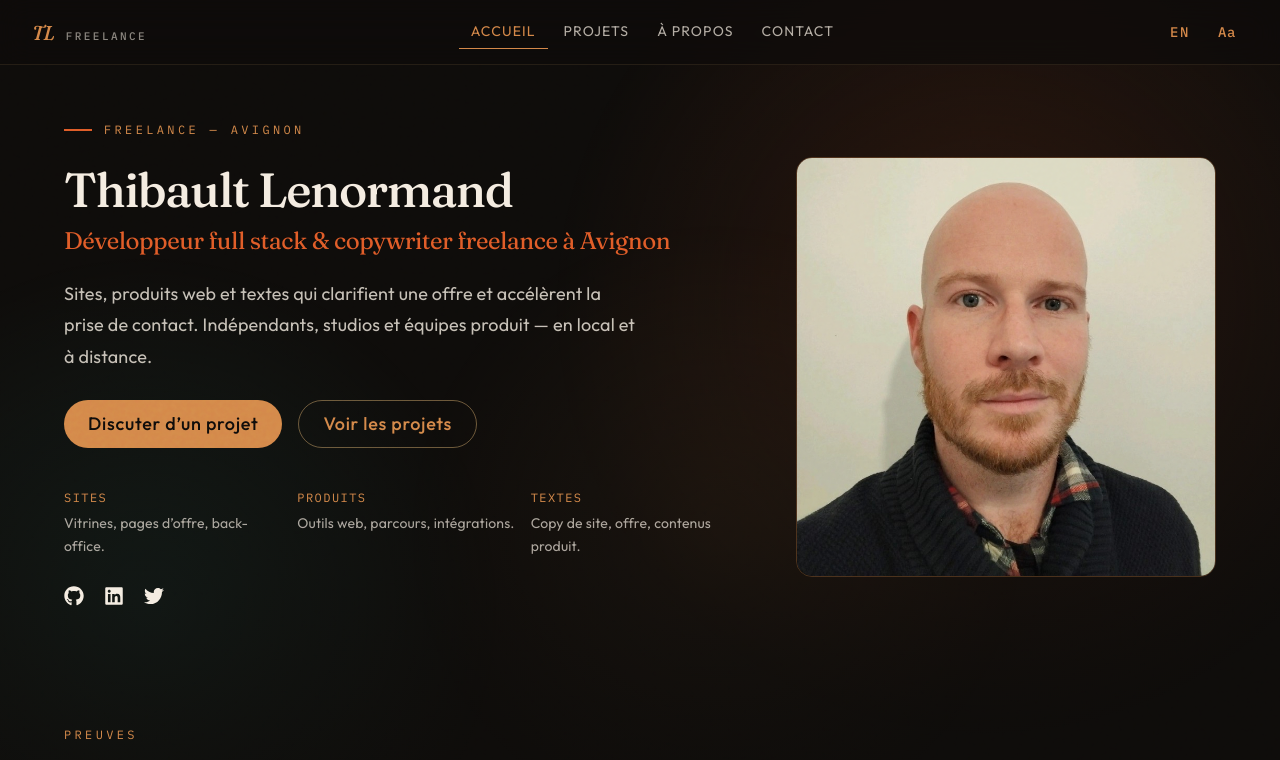
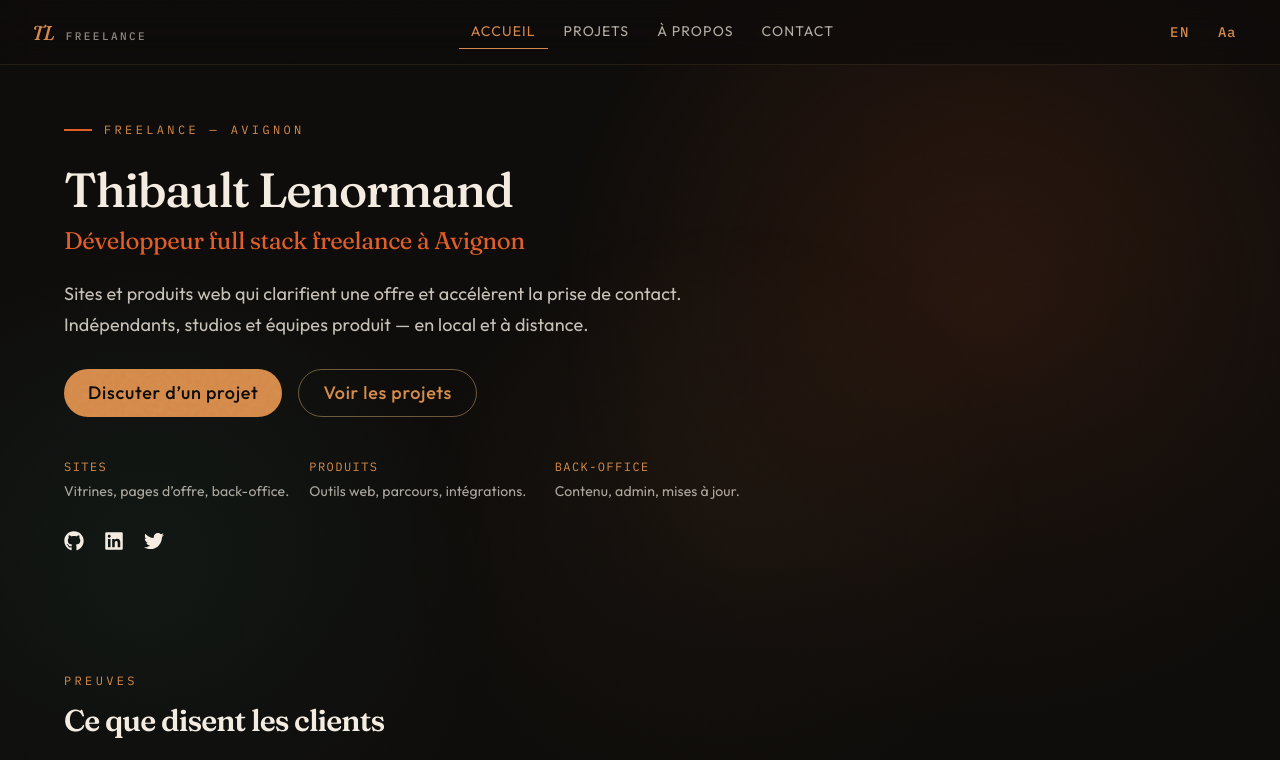
Before and after one commit to ThibaultL24/Portfolio, a React (Vite) app: page / in a window 1280 px wide. Shown: the top 760 px of the page. Built offline with nearby package versions, Linux system fonts and the light colour scheme; a web font is replaced by a local one.

Commit message:
new design blue

```diff
--- a/index.html
+++ b/index.html
@@ -7,7 +7,7 @@
     <meta name="viewport" content="width=device-width, initial-scale=1.0" />
     <meta
       name="description"
-      content="Thibault Lenormand — développeur full stack & copywriter freelance à Avignon. Sites, produits web et textes qui clarifient une offre."
+      content="Thibault Lenormand — développeur full stack freelance à Avignon. Sites et produits web pour indépendants, studios et équipes produit."
     />
     <title>Thibault Lenormand — Développeur freelance à Avignon</title>
   </head>
--- a/src/features/contact/components/MonOffreSection.jsx
+++ b/src/features/contact/components/MonOffreSection.jsx
@@ -9,7 +9,6 @@ const MonOffreSection = () => {
     "portfolioCreation",
     "uiuxDesign",
     "technicalConsulting",
-    "writing",
   ];
 
   return (
--- a/src/features/home/components/HeroSection.jsx
+++ b/src/features/home/components/HeroSection.jsx
@@ -1,7 +1,6 @@
 // src/features/home/components/HeroSection.jsx
 import {
   Box,
-  Flex,
   Heading,
   Text,
   VStack,
@@ -13,7 +12,6 @@ import {
 } from "@chakra-ui/react";
 import { Link as RouterLink } from "react-router-dom";
 import { FaGithub, FaLinkedin, FaTwitter } from "react-icons/fa";
-import profileImg from "../../../assets/img/Thibault1.jpg";
 import { useTranslation } from "../../../hooks/useTranslation";
 
 const HeroSection = () => {
@@ -22,8 +20,7 @@ const HeroSection = () => {
 
   return (
     <Box as="section" aria-labelledby="hero-heading" overflow="hidden">
-      <Flex direction={{ base: "column", lg: "row" }} align="center" gap={{ base: 8, lg: 12 }}>
-        <VStack align="flex-start" spacing={6} flex="1.15" py={{ base: 8, md: 12 }} zIndex={2}>
+      <VStack align="flex-start" spacing={6} maxW="720px" py={{ base: 8, md: 12 }}>
         <HStack spacing={3} align="center">
           <Box w="28px" h="2px" bg="brand.ember" />
           <Text
@@ -58,7 +55,7 @@ const HeroSection = () => {
             {t("home.titleRole")}
           </Text>
         </Heading>
-          <Text fontSize={{ base: "md", md: "lg" }} color="rgba(244,236,225,0.8)" maxW="580px" lineHeight="1.75">
+        <Text fontSize={{ base: "md", md: "lg" }} color="rgba(244,236,225,0.8)" lineHeight="1.75">
           {t("home.description")}
         </Text>
         <HStack spacing={4} pt={1} wrap="wrap">
@@ -73,7 +70,14 @@ const HeroSection = () => {
           <SimpleGrid columns={{ base: 1, sm: 3 }} spacing={4} pt={4} w="100%">
             {offers.map((item) => (
               <Box key={item.title}>
-                  <Text fontFamily="'IBM Plex Mono', monospace" fontSize="xs" letterSpacing="0.12em" textTransform="uppercase" color="brand.copper" mb={1}>
+                <Text
+                  fontFamily="'IBM Plex Mono', monospace"
+                  fontSize="xs"
+                  letterSpacing="0.12em"
+                  textTransform="uppercase"
+                  color="brand.copper"
+                  mb={1}
+                >
                   {item.title}
                 </Text>
                 <Text fontSize="sm" color="rgba(244,236,225,0.68)">
@@ -99,21 +103,6 @@ const HeroSection = () => {
           </Link>
         </HStack>
       </VStack>
-
-        <Box flex="0.85" w="100%" maxW={{ lg: "420px" }}>
-          <Box
-            as="img"
-            src={profileImg}
-            alt="Thibault Lenormand"
-            w="100%"
-            h={{ base: "320px", md: "420px" }}
-            objectFit="cover"
-            objectPosition="50% 12%"
-            borderRadius="16px"
-            border="1px solid rgba(212,137,74,0.28)"
-          />
-        </Box>
-      </Flex>
     </Box>
   );
 };
--- a/src/translations/locales/en/about.js
+++ b/src/translations/locales/en/about.js
@@ -1,20 +1,20 @@
 export const about = {
   title: "About",
   description:
-    "Full stack developer & copywriter in Avignon. Sites, products, and copy that move an offer forward.",
+    "Full stack developer in Avignon. Sites and products that move an offer forward.",
   metaTitle: "About — Thibault Lenormand",
   metaDescription:
-    "Background of Thibault Lenormand, full stack developer and copywriter freelance in Avignon.",
+    "Background of Thibault Lenormand, full stack developer freelance in Avignon.",
   kicker: "Background",
   profile: {
     title: "Profile",
     introduction: "My name is Thibault Lenormand.",
     experience:
-      "I build websites and web products, and I write the copy that goes with them — offer pages, site content, product writing.",
+      "I build websites and web products: showcase sites, offer pages, back-office tools.",
     transition:
-      "Full stack training at The Hacking Project, then client work and product collaborations, including around Intuition. Before code: modern literature and theater. That background mainly shows up as clear interfaces and clear writing — useful, without unnecessary jargon.",
+      "Full stack training at The Hacking Project, then client work and product collaborations, including around Intuition. Before code: modern literature and theater. That mostly shows up as clear interfaces — useful, without unnecessary jargon.",
     current:
-      "Today I work as a freelancer from Avignon: design, development, and copy.",
+      "Today I work as a freelancer from Avignon: design and development.",
     conclusion:
       "If you have a site, an offer, or a product to move forward, write to me.",
     downloadCV: "Download CV",
--- a/src/translations/locales/en/home.js
+++ b/src/translations/locales/en/home.js
@@ -1,13 +1,13 @@
 export const home = {
   kicker: "Freelance — Avignon",
   title: "Thibault Lenormand",
-  titleRole: "Full stack developer & copywriter, freelance in Avignon",
-  subtitle: "Full stack developer & copywriter",
+  titleRole: "Full stack developer, freelance in Avignon",
+  subtitle: "Full stack developer",
   description:
-    "Websites, web products, and copy that clarify an offer and speed up first contact. Independents, studios, and product teams — local and remote.",
+    "Websites and web products that clarify an offer and speed up first contact. Independents, studios, and product teams — local and remote.",
   metaTitle: "Thibault Lenormand — Freelance developer in Avignon",
   metaDescription:
-    "Full stack developer & copywriter freelance in Avignon. Websites, web products, and offer copy for independents, studios, and product teams.",
+    "Full stack developer freelance in Avignon. Websites and web products for independents, studios, and product teams.",
   ctaProjects: "See projects",
   ctaContact: "Discuss a project",
   downloadCV: "Download CV",
@@ -15,7 +15,7 @@ export const home = {
     items: [
       { title: "Sites", text: "Showcase sites, offer pages, admin." },
       { title: "Products", text: "Web tools, flows, integrations." },
-      { title: "Copy", text: "Site copy, offers, product writing." },
+      { title: "Admin", text: "Content, dashboards, updates." },
     ],
   },
   proof: {
--- a/src/translations/locales/fr/about.js
+++ b/src/translations/locales/fr/about.js
@@ -1,20 +1,20 @@
 export const about = {
   title: "À propos",
   description:
-    "Développeur full stack & copywriter à Avignon. Sites, produits et textes qui font avancer une offre.",
+    "Développeur full stack à Avignon. Sites et produits qui font avancer une offre.",
   metaTitle: "À propos — Thibault Lenormand",
   metaDescription:
-    "Parcours de Thibault Lenormand, développeur full stack & copywriter freelance à Avignon.",
+    "Parcours de Thibault Lenormand, développeur full stack freelance à Avignon.",
   kicker: "Parcours",
   profile: {
     title: "Profil",
     introduction: "Je m’appelle Thibault Lenormand.",
     experience:
-      "Je construis des sites et des produits web, et j’écris les textes qui vont avec — pages d’offre, contenus de site, rédaction produit.",
+      "Je construis des sites et des produits web : vitrines, pages d’offre, back-office.",
     transition:
-      "Formation full stack à The Hacking Project, puis commandes clients et collaborations produit, notamment autour d’Intuition. Avant le code : lettres modernes et théâtre. Ce bagage sert surtout à une chose : des interfaces et des textes clairs, utiles, sans jargon inutile.",
+      "Formation full stack à The Hacking Project, puis commandes clients et collaborations produit, notamment autour d’Intuition. Avant le code : lettres modernes et théâtre. Ça se voit surtout dans des interfaces claires, utiles, sans jargon inutile.",
     current:
-      "Aujourd’hui je travaille en freelance depuis Avignon : conception, développement, rédaction.",
+      "Aujourd’hui je travaille en freelance depuis Avignon : conception et développement.",
     conclusion:
       "Si vous avez un site, une offre ou un produit à faire avancer, écrivez-moi.",
     downloadCV: "Télécharger le CV",
--- a/src/translations/locales/fr/home.js
+++ b/src/translations/locales/fr/home.js
@@ -1,13 +1,13 @@
 export const home = {
   kicker: "Freelance — Avignon",
   title: "Thibault Lenormand",
-  titleRole: "Développeur full stack & copywriter freelance à Avignon",
-  subtitle: "Développeur full stack & copywriter",
+  titleRole: "Développeur full stack freelance à Avignon",
+  subtitle: "Développeur full stack",
   description:
-    "Sites, produits web et textes qui clarifient une offre et accélèrent la prise de contact. Indépendants, studios et équipes produit — en local et à distance.",
+    "Sites et produits web qui clarifient une offre et accélèrent la prise de contact. Indépendants, studios et équipes produit — en local et à distance.",
   metaTitle: "Thibault Lenormand — Développeur freelance à Avignon",
   metaDescription:
-    "Développeur full stack & copywriter freelance à Avignon. Sites, produits web et textes d’offre pour indépendants, studios et équipes produit.",
+    "Développeur full stack freelance à Avignon. Sites et produits web pour indépendants, studios et équipes produit.",
   ctaProjects: "Voir les projets",
   ctaContact: "Discuter d’un projet",
   downloadCV: "Télécharger CV",
@@ -15,7 +15,7 @@ export const home = {
     items: [
       { title: "Sites", text: "Vitrines, pages d’offre, back-office." },
       { title: "Produits", text: "Outils web, parcours, intégrations." },
-      { title: "Textes", text: "Copy de site, offre, contenus produit." },
+      { title: "Back-office", text: "Contenu, admin, mises à jour." },
     ],
   },
   proof: {
```
Also changed, not shown: vercel.json (added), 1 other file (tests, documents, lock files or other folders). Lines whose indentation alone changed are shown as unchanged.
